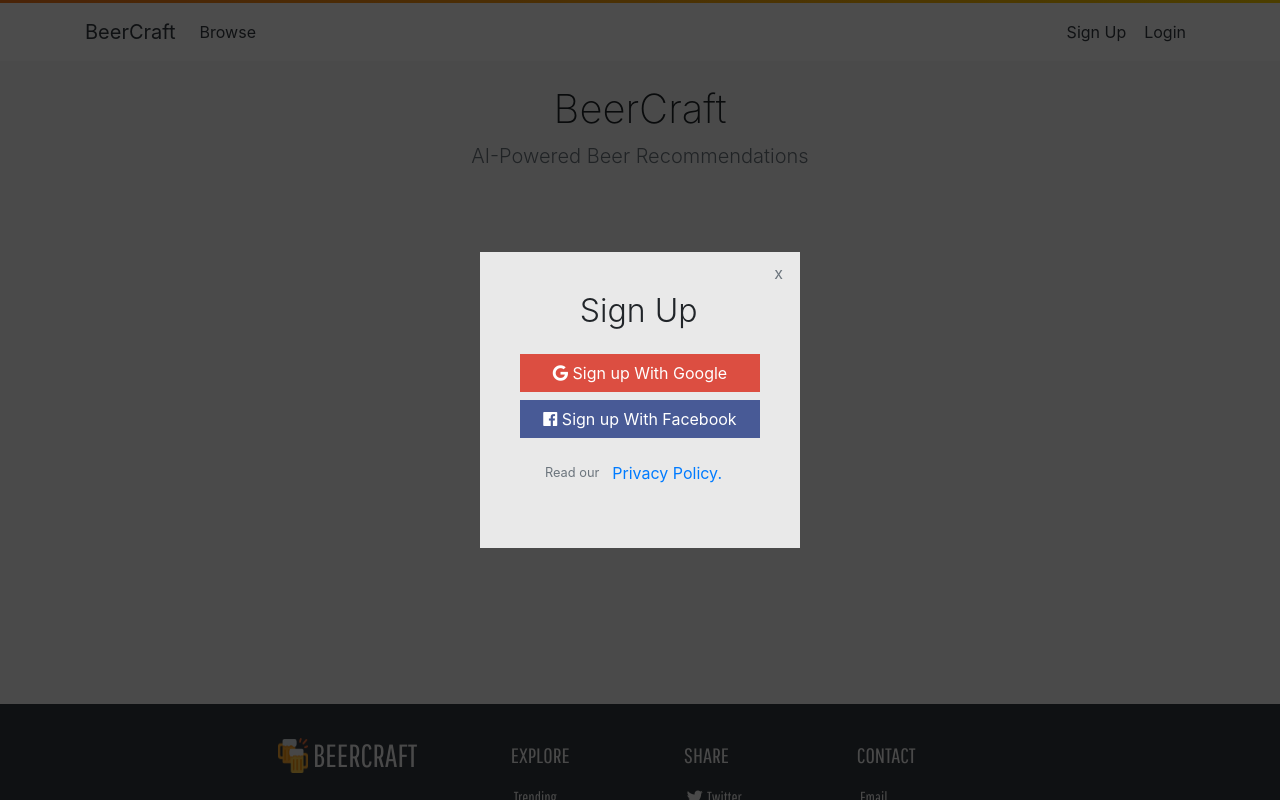
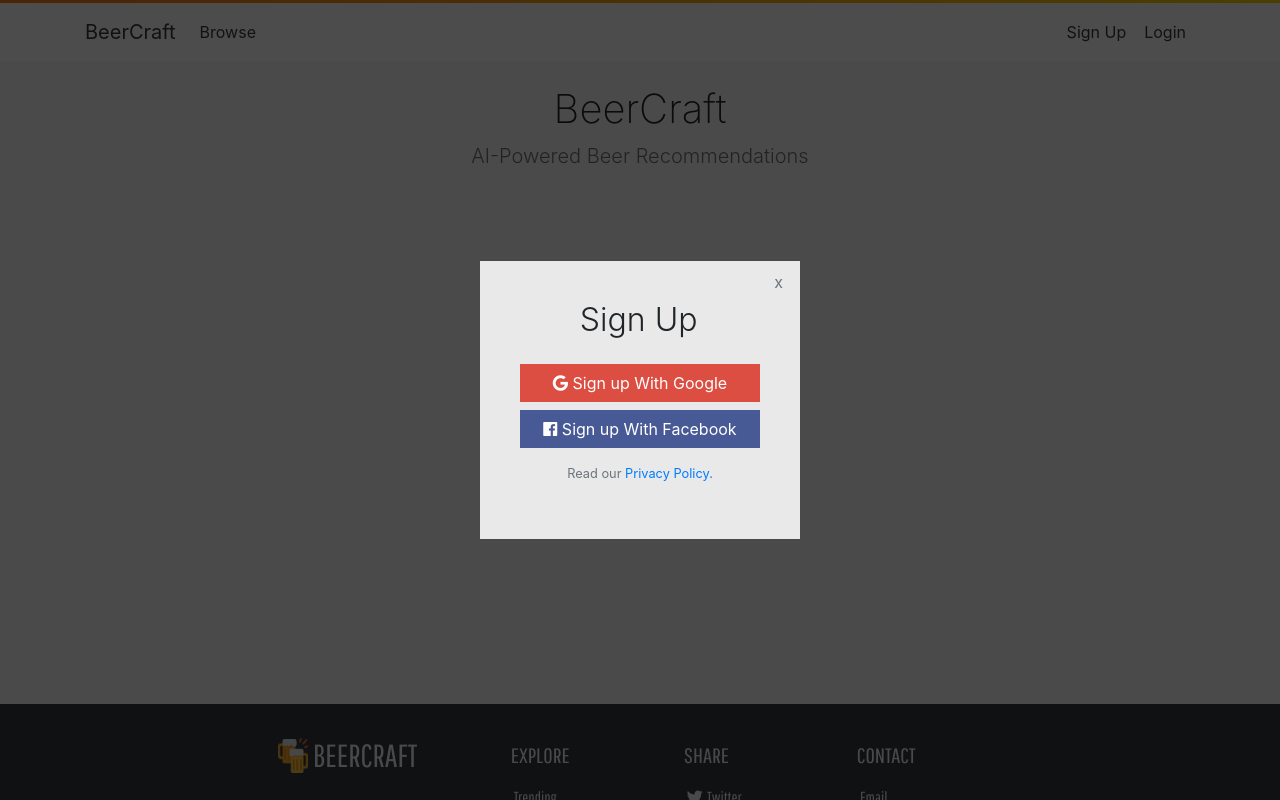
Before and after one commit to chingu-voyage7/Bears-Team-01, a React (Create React App) app in the folder client/: page / in a window 1280 px wide. Both pictures are taken after a click on the button "Sign Up". Shown: the top 800 px of the page. Built offline with nearby package versions, Linux system fonts and the light colour scheme; no server answers.

Commit message:
fixed privacy policy link styling

```diff
--- a/client/src/components/layout/RegisterModal.js
+++ b/client/src/components/layout/RegisterModal.js
@@ -23,8 +23,8 @@ const RegisterModal = (props) => (
           <a className="btn facebook-btn btn-block" href="/auth/facebook">
             <i className="fab fa-facebook modal-icon"></i>  Sign up With Facebook
           </a>
-          <p className="policy-modal-link text-secondary">Read our
-            <button className="btn btn-link" onClick={props.handleRequestClose}><Link to="/privacy">Privacy Policy.</Link></button>
+          <p className="policy-modal-link text-secondary"><span>Read our </span>
+            <button className="btn btn-link policy-modal-link" onClick={props.handleRequestClose}><Link to="/privacy">Privacy Policy.</Link></button>
           </p>
         </div>
       </ReactModal>
--- a/client/src/styles/components/_modals.scss
+++ b/client/src/styles/components/_modals.scss
@@ -84,3 +84,11 @@
   font-size: .8rem;
   margin-top: $sm-size;
 }
+
+button.policy-modal-link {
+  line-height: 1em;
+  border: none;
+  outline: none;
+  margin: 0;
+  padding: 0;
+}
```
